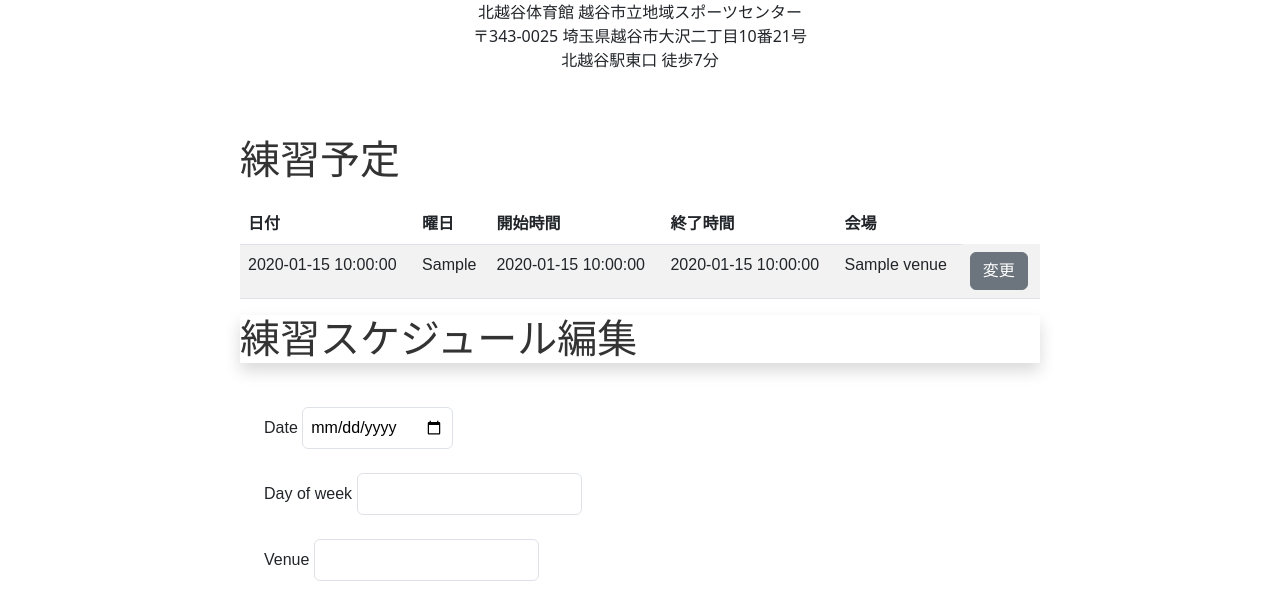
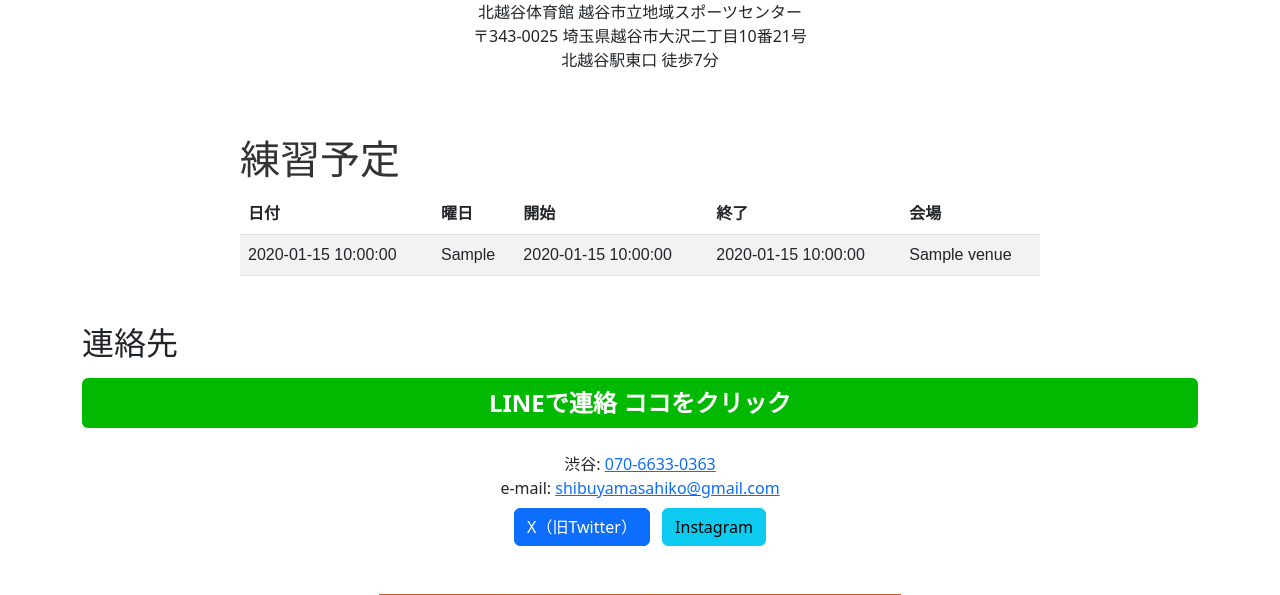
Before and after one commit to UGUIS8020/uguis_bad, a Python web app: template templates/index.html in a window 1280 px wide. Shown: the part 388-983 px from the top of the page. Run offline with Jinja, Linux system fonts and the light colour scheme; the template is opened without the code that fills it: most values are stand-ins (such as "Sample title", 1, 10 or a date in 2020); form fields are guessed from the names that the template uses; some libraries are stand-ins or nearby versions.

Commit message:
新越谷

```diff
--- a/templates/index.html
+++ b/templates/index.html
@@ -30,7 +30,7 @@
                 }
                 .schedule h1 {
                   color: #333;
-                  margin-bottom: 20px;
+                  margin-bottom: 10px;
                 }
                 .schedule h2 {
                   color: #444;
@@ -64,8 +64,8 @@
                         <tr>
                             <th>日付</th>
                             <th>曜日</th>
-                            <th>開始時間</th>
-                            <th>終了時間</th>
+                            <th>開始</th>
+                            <th>終了</th>
                             <th>会場</th>
 
                         </tr>
@@ -79,9 +79,12 @@
                             <td>{{ schedule.end_time }}</td>
                             <td>{{ schedule.venue }}</td>
 
+                            {% if current_user.is_authenticated and current_user.is_admin %}
+
                             <td>
                                 <a href="{{ url_for('edit_schedule', schedule_id=schedule.schedule_id) }}" class="btn btn-secondary">変更</a>
                             </td>
+                            {% endif %}
                         </tr>
                         {% endfor %}
                     </tbody>
@@ -93,6 +96,7 @@
 
 
 
+                {% if current_user.is_authenticated and current_user.is_admin %}
 
                 <div class="bg-white rounded-lg shadow p-6">
                   <h1 class="text-2xl font-bold mb-6">練習スケジュール編集</h1>
@@ -219,6 +223,8 @@
               });
               </script>
 
+              {% endif %}
+
 
 
 
```
